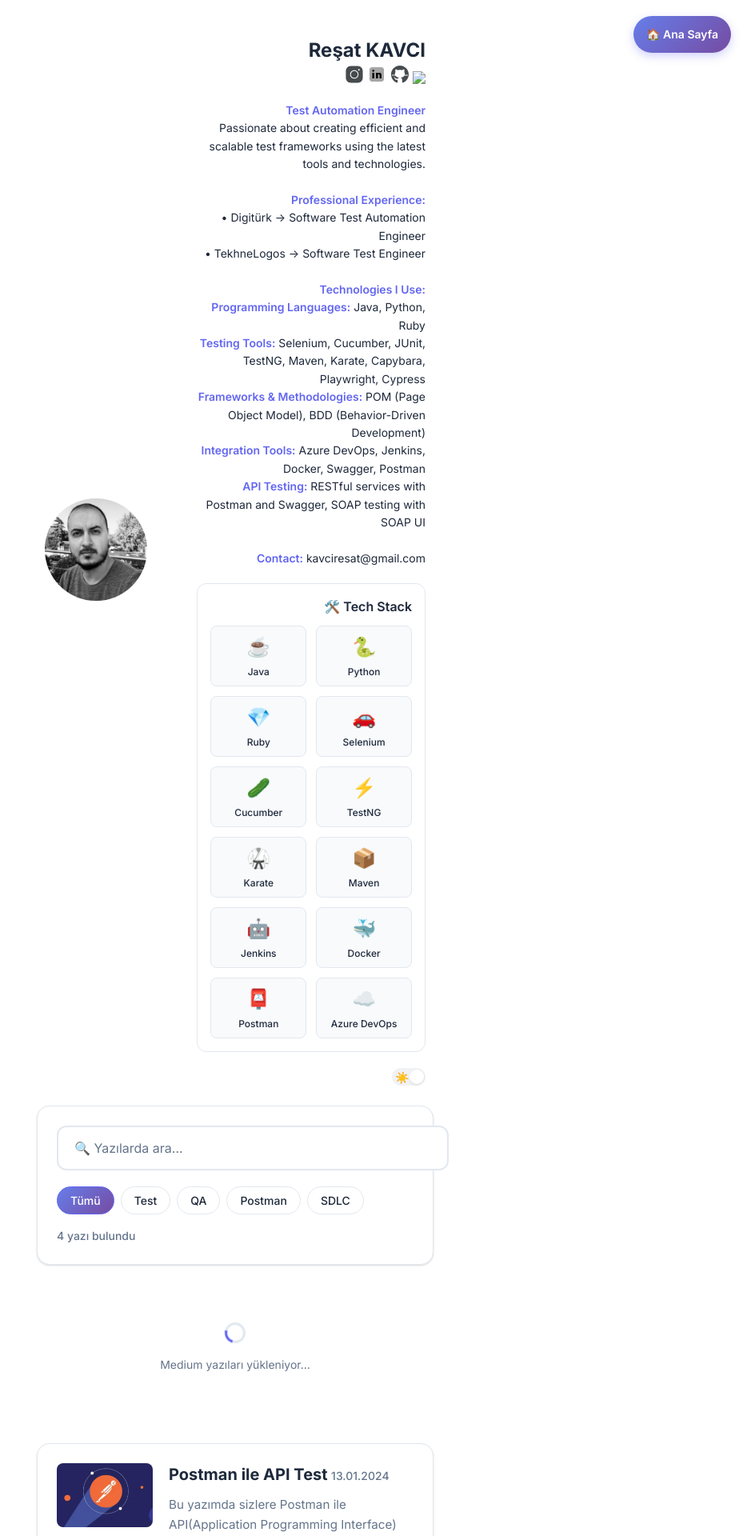
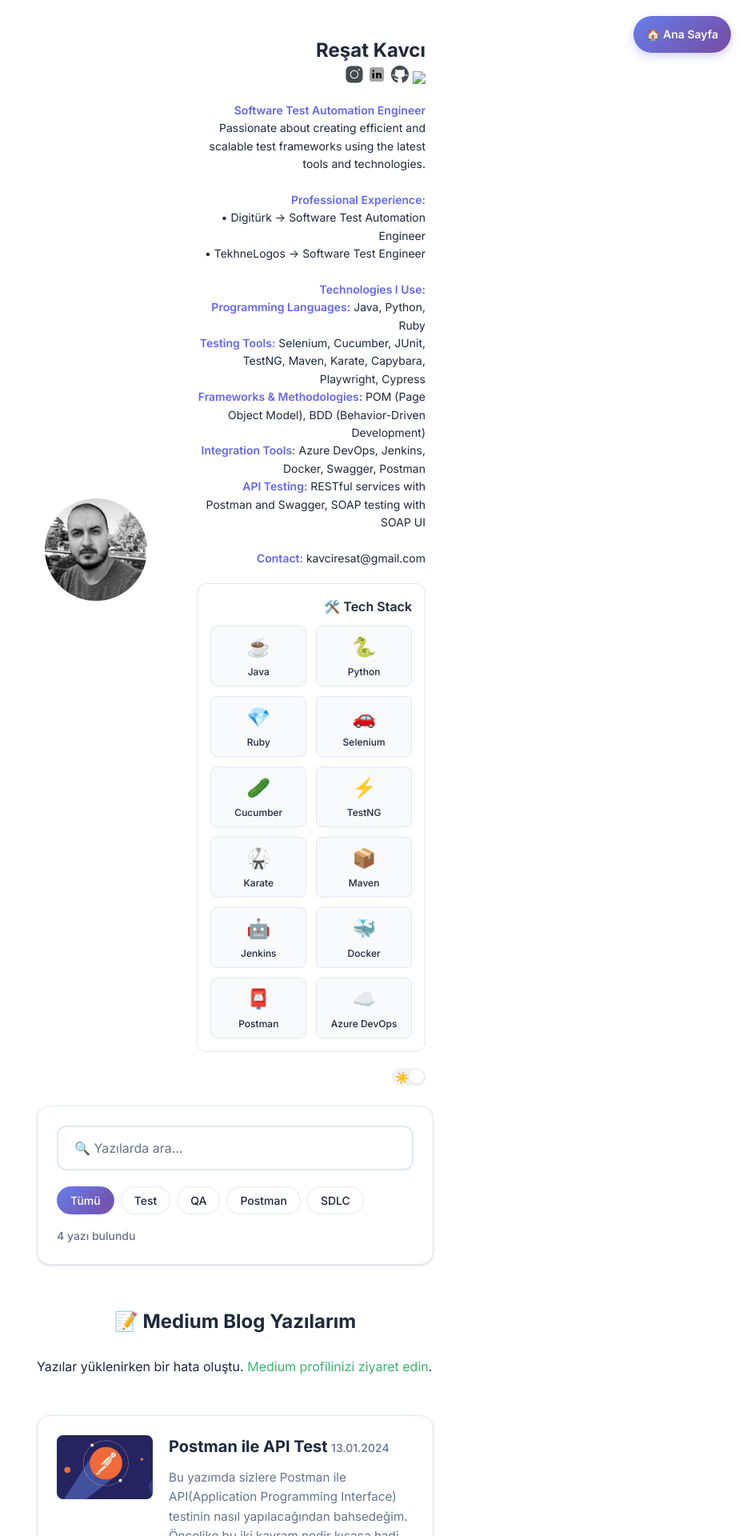
Before and after one commit to resatkvc/resatkvc.github.io, a Jekyll site: the page built from index.html, in a window 1280 px wide. Shown: the top 1920 px of the page at 80% size, without its empty margins (346-1280 px from the left). Built offline with Jekyll 4.4.1, drawn with Linux system fonts in a browser that asks for light colours; the list of posts is cut into pages by our own code.

Commit message:
Profil düzeltmeleri: sim düzeltmesi, hover efekti, arama kutusu responsive düzeltmesi ve Medium kullanıcı adı güncellemesi

```diff
--- a/_config.yml
+++ b/_config.yml
@@ -13,9 +13,9 @@
 
 # Author settings
 author:
-  name:  Reşat KAVCI
+  name:  Reşat Kavcı
   bio: |
-    <strong>Test Automation Engineer</strong><br>
+    <strong>Software Test Automation Engineer</strong><br>
     Passionate about creating efficient and scalable test frameworks using the latest tools and technologies.<br><br>
 
     <strong>Professional Experience:</strong><br>
@@ -36,7 +36,7 @@
   instagram: resatkvc # instagram username
   linkedin: kavci # instagram username
   email: kavciresat@gmail.com # email adress
-  medium: resatkvc # medium username
+  medium: kavciresat # medium username
   technologies:
     - name: Java
       icon: ☕
--- a/assets/css/style.css
+++ b/assets/css/style.css
@@ -281,8 +281,8 @@
   margin-bottom: 20px;
 }
 .profile-image-container{width: 40%;}
-.profile-image{width: 128px; height: 128px; border-radius: 50%; transition: transform .2s;}
-.profile-image:hover{transform: scale(1.05);}
+.profile-image{width: 128px; height: 128px; border-radius: 50%; transition: transform .3s ease, box-shadow .3s ease;}
+.profile-image:hover{transform: scale(1.1) translateY(-5px); box-shadow: 0 8px 25px rgba(0,0,0,0.2);}
 .profile-about{width:60%; text-align: right; line-height: 1.5;}
 
 h1{font-size: 1.5rem;}
@@ -453,11 +453,13 @@
   border-radius: var(--card-border-radius);
   box-shadow: var(--card-shadow);
   border: 1px solid var(--border-color);
+  box-sizing: border-box;
 }
 
 .search-box {
   position: relative;
   margin-bottom: 20px;
+  width: 100%;
 }
 
 .search-input {
@@ -470,6 +472,7 @@
   color: var(--primary-font-color);
   transition: var(--transition);
   font-family: inherit;
+  box-sizing: border-box;
 }
 
 .search-input:focus {
@@ -621,6 +624,31 @@
     flex-direction: column;
     align-items: flex-start;
     gap: 8px;
+  }
+
+  /* Arama kutusu responsive düzeltmesi */
+  .search-filter-container {
+    padding: 16px;
+    margin: 16px 0;
+  }
+
+  .search-input {
+    font-size: 14px;
+    padding: 12px 16px;
+  }
+
+  .filter-tabs {
+    gap: 6px;
+  }
+
+  .filter-tab {
+    padding: 6px 12px;
+    font-size: 12px;
+  }
+
+  .container {
+    width: 100%;
+    padding: 0 16px;
   }
 }
 
--- a/assets/js/ephesus.js
+++ b/assets/js/ephesus.js
@@ -204,7 +204,7 @@
 
 // Medium Blog Entegrasyonu
 async function loadMediumPosts() {
-  const mediumUsername = 'resatkvc'; // Medium kullanıcı adınız
+  const mediumUsername = 'kavciresat'; // Medium kullanıcı adınız
   const rssUrl = `https://medium.com/feed/@${mediumUsername}`;
 
   try {
@@ -222,6 +222,11 @@
     displayMediumPosts(items);
   } catch (error) {
     console.error('Medium posts yüklenemedi:', error);
+    // Hata durumunda loading mesajını kaldır
+    const mediumContainer = document.getElementById('mediumPosts');
+    if (mediumContainer) {
+      mediumContainer.innerHTML = '<div class="medium-section"><h2>📝 Medium Blog Yazılarım</h2><p>Yazılar yüklenirken bir hata oluştu. <a href="https://medium.com/@kavciresat" target="_blank">Medium profilinizi ziyaret edin</a>.</p></div>';
+    }
   }
 }
 
```
